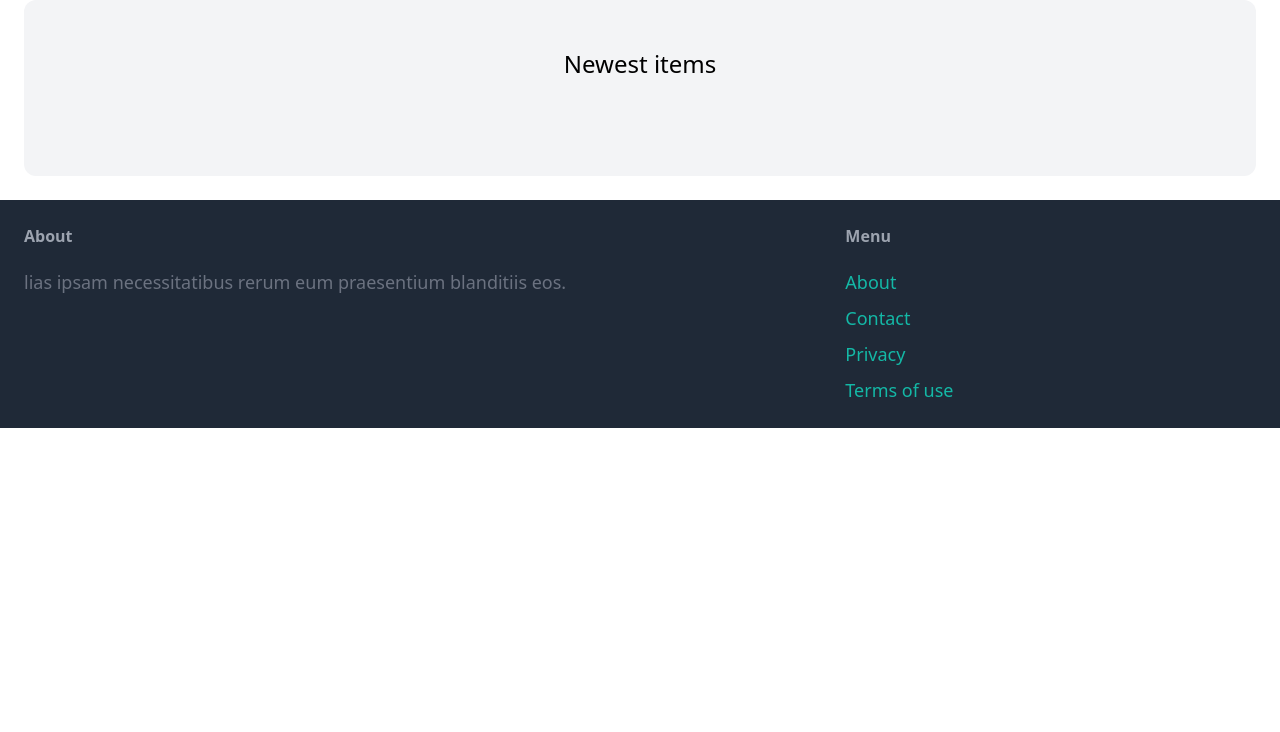
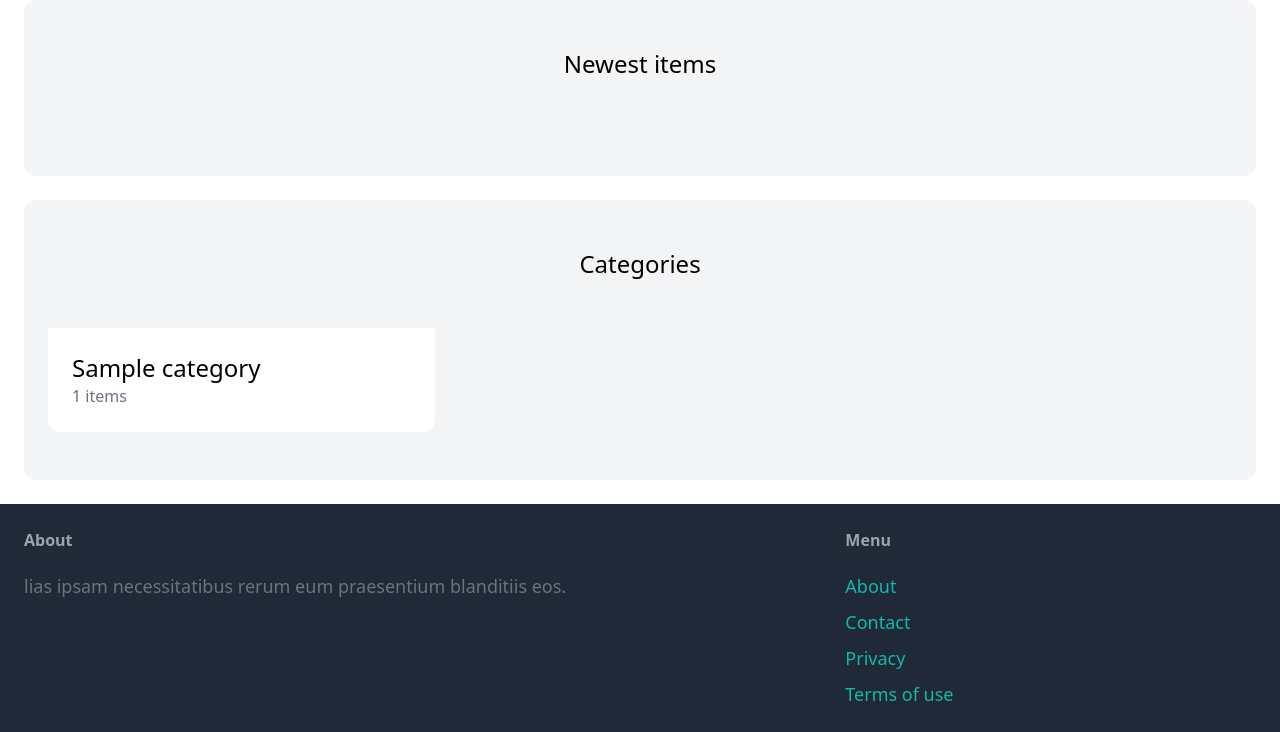
Before and after one commit to eyobbokru/Django-learning-marketplace, a Django app: page / in a window 1280 px wide. Shown: the part 149-881 px from the top of the page. Before the commit the page ends 577 px from the top, so only its background shows below. Run offline with Django 5.2, Linux system fonts and the light colour scheme; tables that the repository leaves empty hold one stand-in row (values such as "Sample post"); some libraries are stand-ins or nearby versions.

Commit message:
fe page done

```diff
--- a/core/templates/core/index.html
+++ b/core/templates/core/index.html
@@ -14,12 +14,30 @@
     <div>
       <a href="#">
         <div>
-          <img src-="{{ item.image.url}}" class="rounded" />
+          <img src="{{ item.image.url}}" class="rounded-t-xl w-96 h-96" />
         </div>
 
         <div class="p-6 bg-white rounded-b-xl">
           <h2 class="text-2xl">{{item.name}}</h2>
-          <p class>Price:{{ item.price}}</p>
+          <p class="text-gray-500">Price:{{ item.price}}</p>
+        </div>
+      </a>
+    </div>
+
+    {% endfor %}
+  </div>
+</div>
+
+<div class="mt-6 px-6 py-12 bg-gray-100 rounded-xl">
+  <h2 class="mb-12 text-2xl text-center">Categories</h2>
+
+  <div class="grid grid-cols-3 gap-3">
+    {% for category in categories %}
+    <div>
+      <a href="#">
+        <div class="p-6 bg-white rounded-b-xl">
+          <h2 class="text-2xl">{{category.name}}</h2>
+          <p class="text-gray-500">{{ category.items.count }} items</p>
         </div>
       </a>
     </div>
--- a/marketplace/urls.py
+++ b/marketplace/urls.py
@@ -25,4 +25,4 @@
     path('', index,name='index' ),
     path('contact/', contact,name='contact' ),
     path('admin/', admin.site.urls),
-] + static(settings.MEDIA_URL, document_root  = settings.MEDIA_ROOT)
+] + static(settings.MEDIA_URL, document_root=settings.MEDIA_ROOT)
```
